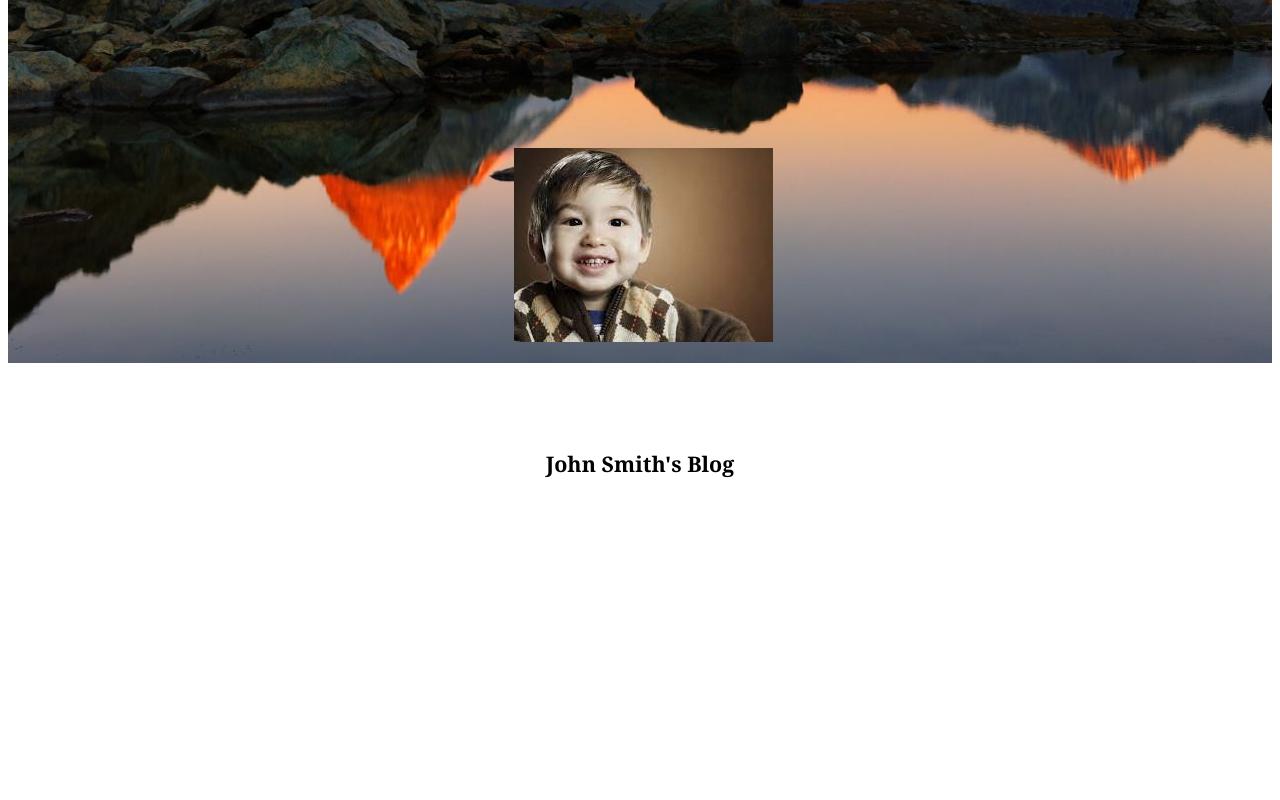
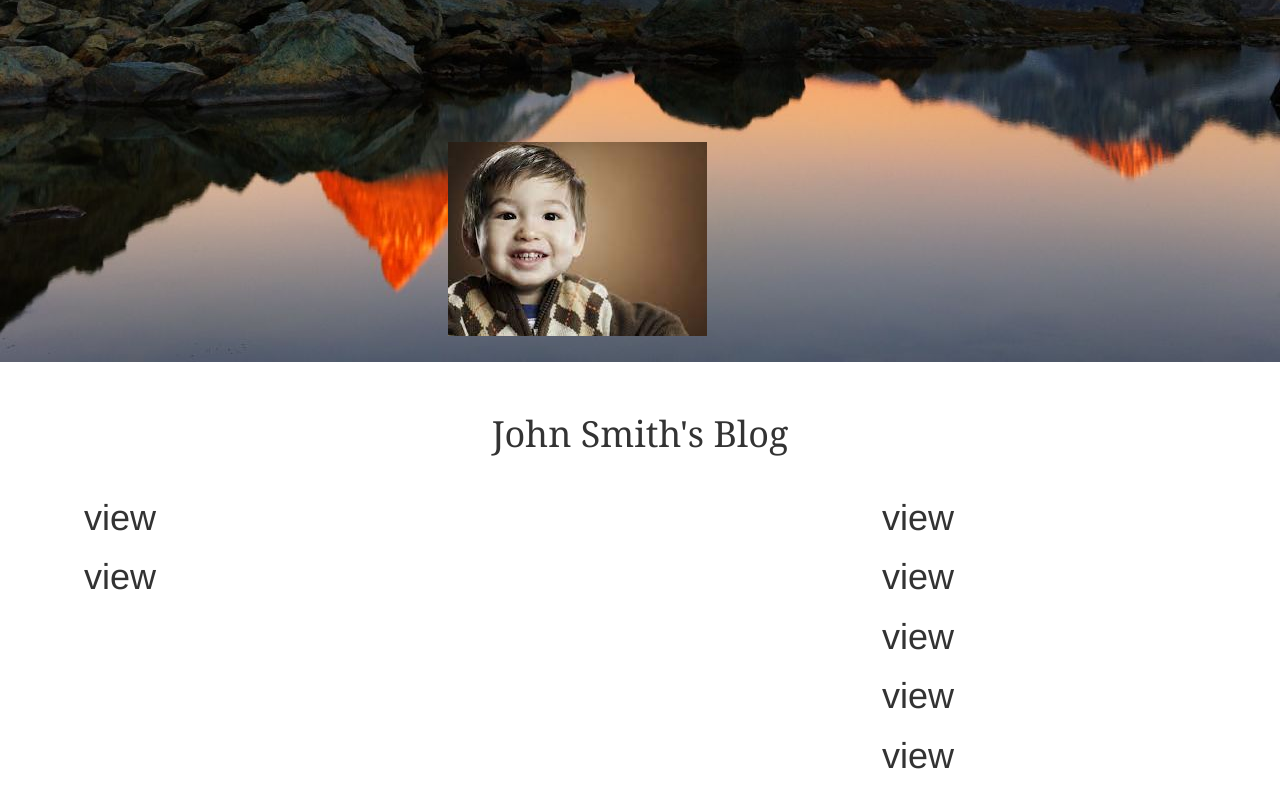
Before and after one commit to sytrejo/blog_website_v1, a plain HTML site: page index.html in a window 1280 px wide. Shown: the part 432-1232 px from the top of the page. Before the commit the page ends 960 px from the top, so only its background shows below. Drawn offline with nearby package versions, Linux system fonts and the light colour scheme.

Commit message:
updating the layout of the blog

```diff
--- a/index.html
+++ b/index.html
@@ -5,13 +5,13 @@
     <meta http-equiv="X-UA-Compatible" content="IE=edge">
     <meta name="viewport" content="width=device-width, initial-scale=1.0">
     <link rel="stylesheet" href="style.css">
+    <link rel="stylesheet" href="https://maxcdn.bootstrapcdn.com/bootstrap/3.4.1/css/bootstrap.min.css">
+
     <title>Blog Website</title>
 </head>
 <body>
-
-    <div class="nav-container">
         <nav class="nav">
-            <div class="login_container">
+            <div class="login">
                 <ul class="nav_left">
                     <li class="nav__leftItem"><a href="#login">Login</a></li>
                     <li class="nav_leftItem"><a href="#register">Register</a></li>
@@ -23,15 +23,57 @@
                 <li class="nav__rightItem"><a href="#mostRecent">Most Recent</a></li>
             </ul>
         </nav>
-    </div>
 
-    <div class="container">
+
+    <div class="image_box">
         <div class="profile_page_images">
             <img src=assets/mountain.jpg class="backgroud_image"/>
             <img src=assets/john.jpg class="profile_image"/>
         </div>
         <div class="blog_title">
-            <h6>John Smith's Blog</h6>
+            <h1>John Smith's Blog</h1>
+        </div>
+    </div>
+
+
+    <div class="container main_row">
+        <div class="blog_row right_main_column main_column">
+            <div class="blog_column">
+                <h1>view</h1>
+            </div>
+
+            <div class="blog_column">
+                <h1>view</h1>
+            </div>
+
+        </div>
+        <div class="sidebar_row left_main_column main_column">
+            <div class="most_recent_column">
+                <div class="">
+                    <h1>view</h1>
+                </div>
+
+                <div class="">
+                    <h1>view</h1>
+                </div>
+
+                <div class="">
+                    <h1>view</h1>
+                </div>
+
+            </div>
+            <div class="most_popular_column">
+
+                <div class="column">
+                    <h1>view</h1>
+                </div>
+
+                <div class="column">
+                    <h1>view</h1>
+                </div>
+
+
+            </div>
         </div>
     </div>
 
--- a/style.css
+++ b/style.css
@@ -1,3 +1,7 @@
+*{
+    box-sizing: border-box;
+}
+
 .nav {
 	position: sticky;
 	display: flex;
@@ -10,6 +14,7 @@
 .nav {
 	background: #184264;
 }
+
 
 ul {
     list-style-type: none;
@@ -24,7 +29,6 @@ li{
 }
 
 li a {
-    display: inline;
     color: white;
     text-align: center;
     padding: 14px 16px;
@@ -35,6 +39,7 @@ li a {
   li a:hover {
     background-color: #111;
   }
+
 
   /* styling for profile page images */
 
@@ -55,7 +60,7 @@ li a {
   .profile_image{
     position: absolute;
     top: 70%;
-    left: 40%;
+    left: 35%;
   }
 
   .blog_title{
@@ -64,3 +69,24 @@ li a {
     font-family: Georgia, 'Times New Roman', Times, serif;
     font-size: xx-large;
   }
+
+  /* Styling for the main container */
+.main_column{
+    float: left;
+    padding: 1em;
+}
+
+.right_main_column{
+    width: 70%;
+}
+
+.left_main_column{
+    width: 25%;
+}
+
+.main_row::after{
+    content: "";
+    display: table;
+    clear: both;
+
+}
```
